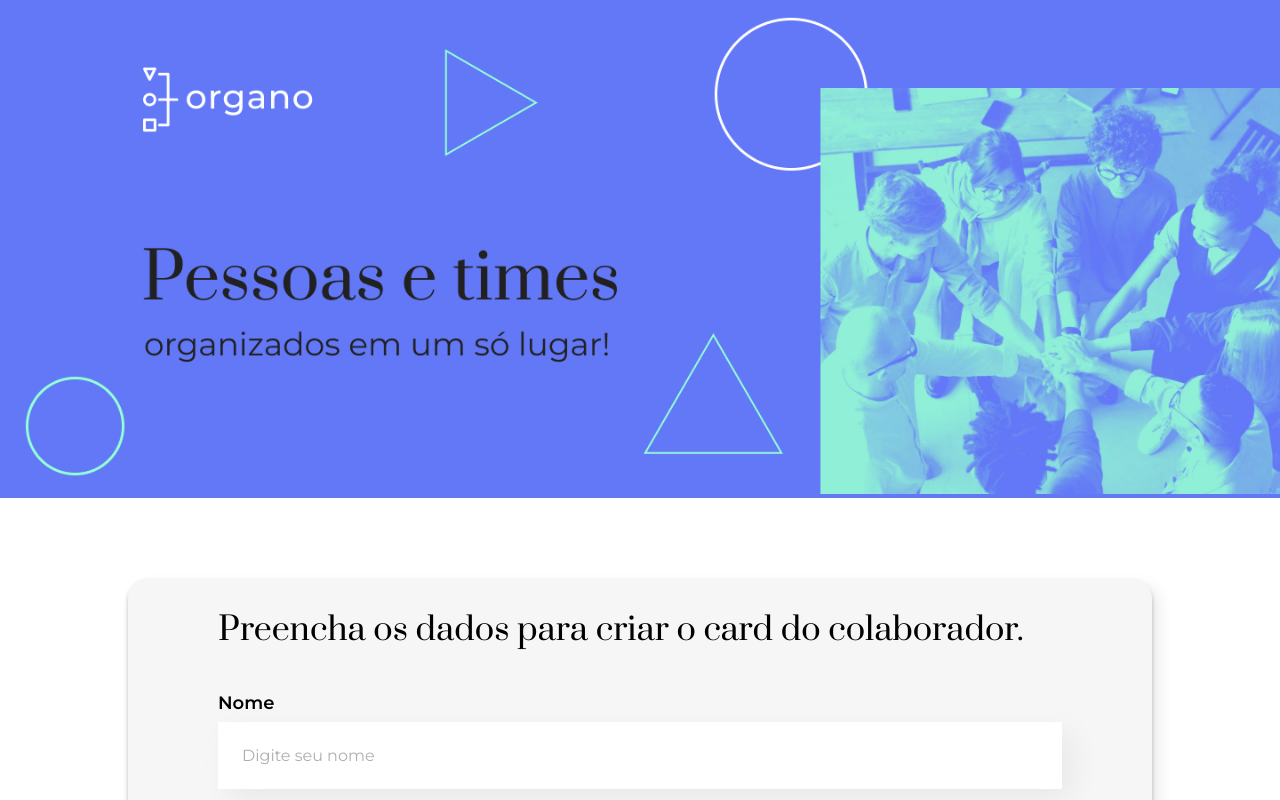
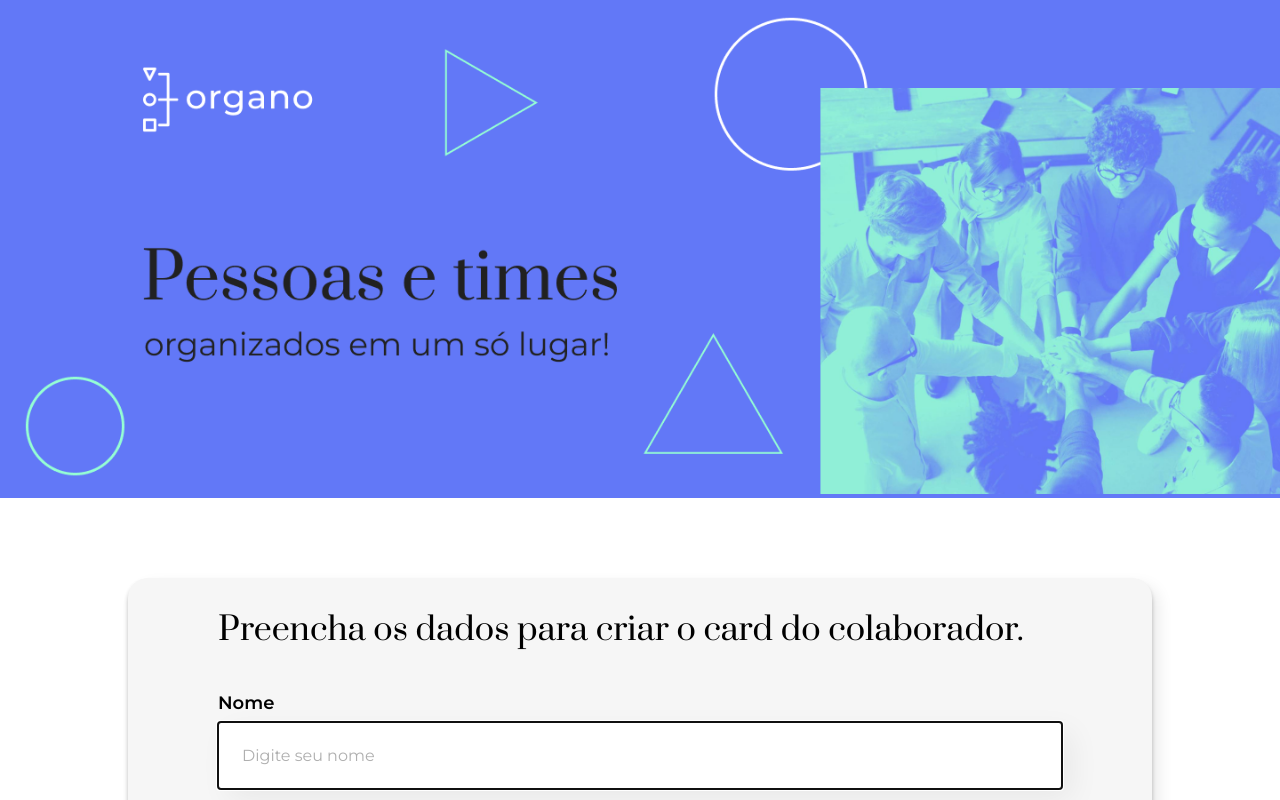
Before and after one commit to diogoberner/organo, a React (Create React App) app: page / in a window 1280 px wide. Both pictures are taken after a click on the button 1098 px from the left and 580 px from the top of the page. Shown: the top 800 px of the page. Built offline with nearby package versions, Linux system fonts and the light colour scheme; data requests are answered from the project's data file.

Commit message:
input focus added

```diff
--- a/src/components/Form/index.jsx
+++ b/src/components/Form/index.jsx
@@ -1,4 +1,4 @@
-import { useContext } from "react";
+import { useContext, useEffect, useRef } from "react";
 
 import "./Form.css";
 import FormInput from "../FormInput";
@@ -9,6 +9,8 @@ import { TeamContext } from "../../context/TeamContext.js";
 import { ALL_CATEGORIES as categories } from "../../data/categories.js";
 
 const Form = () => {
+  const formRef = useRef(null);
+
   const {
     teamMembers,
     setTeamMembers,
@@ -45,6 +47,13 @@ const Form = () => {
     }
   };
 
+  useEffect(() => {
+    if (showForm && formRef.current) {
+      formRef.current.focus();
+      console.log(formRef);
+    }
+  }, [showForm, editId]);
+
   return (
     <>
       {showForm && (
@@ -56,6 +65,7 @@ const Form = () => {
             value={formData.name}
             name="name"
             onChange={handleChange}
+            ref={formRef}
           />
           <FormInput
             label="Cargo"
--- a/src/components/FormInput/index.jsx
+++ b/src/components/FormInput/index.jsx
@@ -7,6 +7,7 @@ const FormInput = ({
   value,
   name,
   onChange,
+  ref,
 }) => {
   return (
     <div className="input-container">
@@ -18,6 +19,7 @@ const FormInput = ({
           value={value}
           onChange={onChange}
           name={name}
+          ref={ref}
         />
       ) : (
         <>
```
